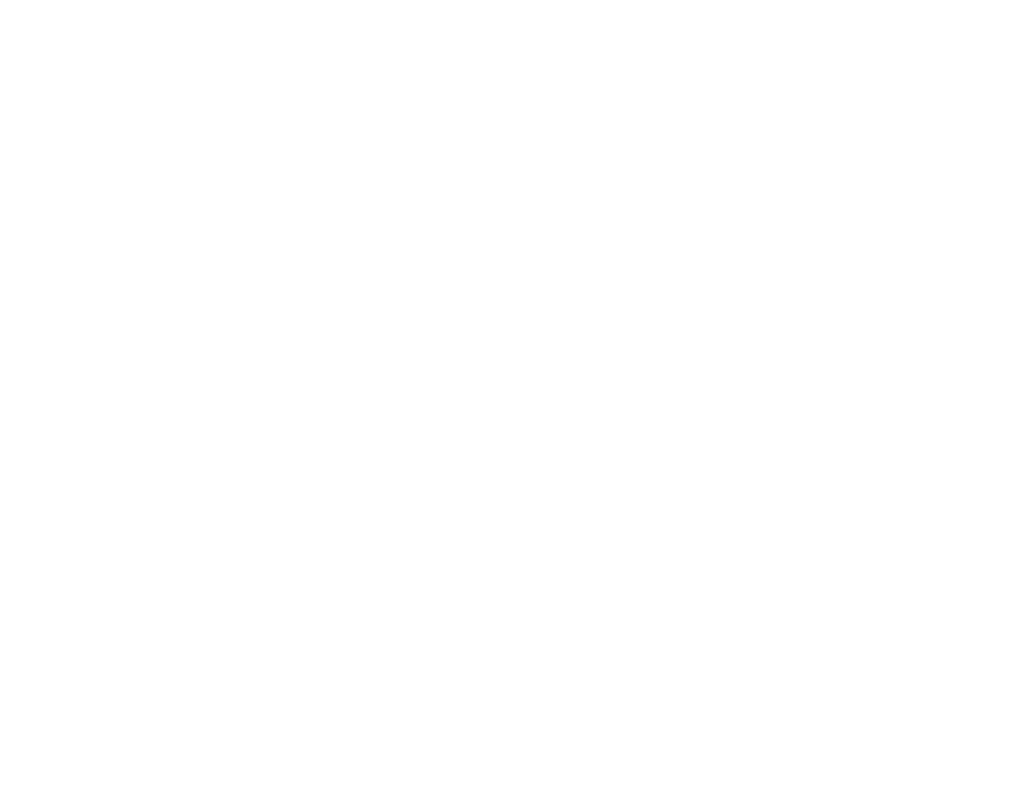
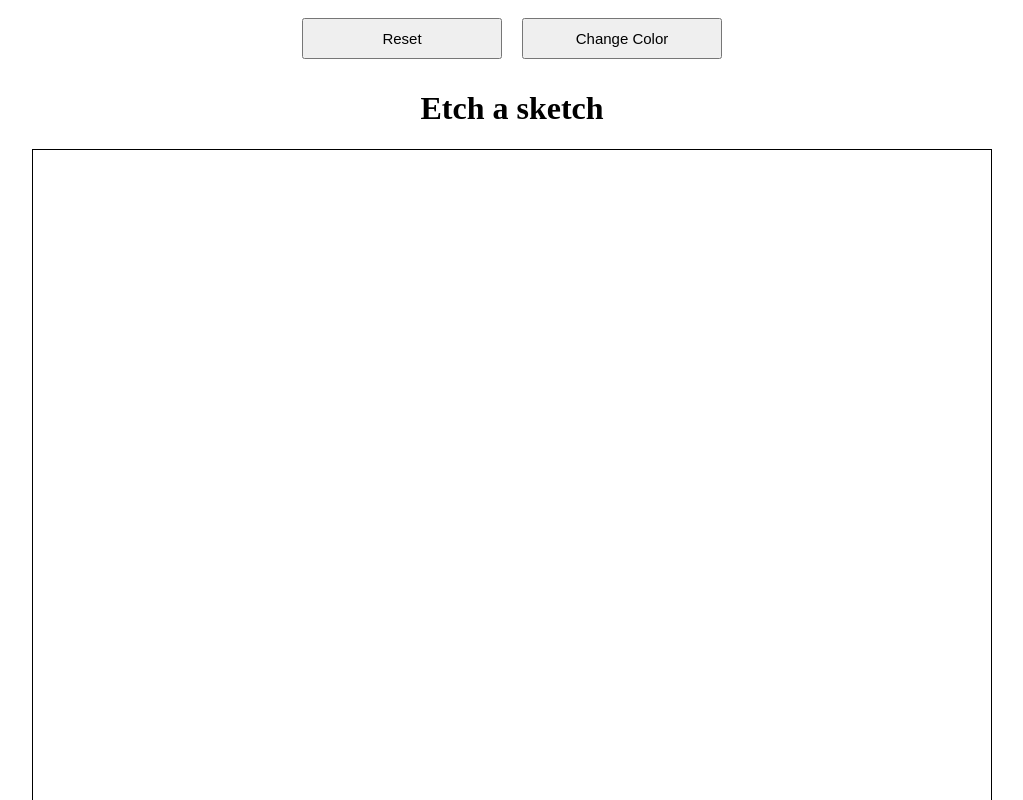
Before and after one commit to andreyoch/etch_a_sketch, a plain HTML site: page index.html in a window 1280 px wide. Shown: the top 800 px of the page, without its empty margins (128-1151 px from the left). Drawn offline with Linux system fonts and the light colour scheme.

Commit message:
Make html & css protoype

```diff
--- a/css/style.css
+++ b/css/style.css
@@ -0,0 +1,43 @@
+html{
+   box-sizing: border-box;
+}
+
+.content {
+   max-width: 960px;
+   margin: 0 auto;
+}
+
+.button-row {
+   display: flex;
+   flex-grow: 1;
+   justify-content: center;
+}
+
+.buttons {
+   padding: 10px;
+   margin: 10px;
+   width: 200px;
+   text-align: center;
+   font-size: 15px;
+}
+
+.header {
+   text-align: center;
+}
+
+.grid {
+   height: 960px;
+   border: 1px solid black;
+   display: flex;
+   flex-direction: column;
+
+}
+
+.row {
+   display: flex;
+}
+
+.element {
+   height: 10px;
+   border: 1px solid black;
+}
--- a/index.html
+++ b/index.html
@@ -8,5 +8,17 @@
 </head>
 <body>
    <script src="js/script.js"></script>
+   <div class="container">
+      <div class="content">
+         <div class="button-row">
+            <button id="reset" class="buttons">Reset</button>
+            <button id="chngcolor" class="buttons">Change Color</button>
+         </div>
+         <h1 class="header">Etch a sketch</h1>
+            <div class="grid">
+            </div>
+
+      </div>
+   </div>
 </body>
 </html>
```
